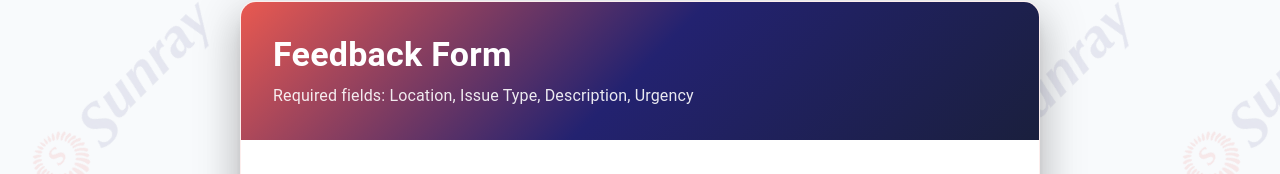
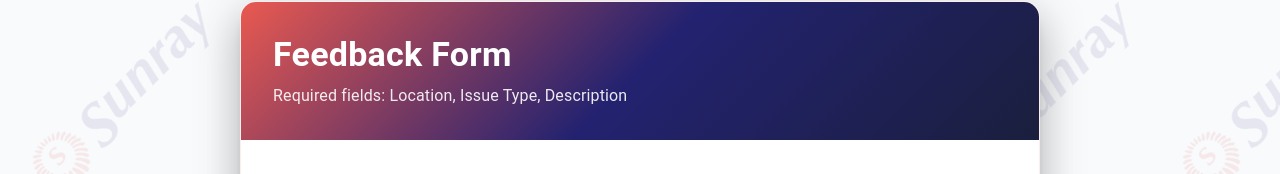
Before and after one commit to selvarasan08/wevalueyou, a React (Create React App) app: page / in a window 1280 px wide. Shown: the part 265-439 px from the top of the page. Built offline with nearby package versions, Linux system fonts and the light colour scheme.

Commit message:
Updated Code

```diff
--- a/src/App.js
+++ b/src/App.js
@@ -47,7 +47,6 @@
     issueType: '',
     otherIssue: '',
     description: '',
-    urgency: '',
     contactName: '',
     contactEmail: '',
     contactPhone: '',
@@ -274,7 +273,7 @@
 
 
   const validateForm = () => {
-    const required = ['description', 'urgency'];
+    const required = ['description'];
     for (let field of required) {
       if (!formData[field]) {
         return false;
@@ -297,7 +296,7 @@
     if (!validateForm()) {
       setSubmitStatus({
         type: 'error',
-        message: 'Please fill in all required fields (Description, Urgency, Location, Issue Type)',
+        message: 'Please fill in all required fields (Description, Location, Issue Type)',
       });
       return;
     }
@@ -526,7 +525,7 @@
               Feedback Form
             </Typography>
             <Typography variant="body1" sx={{ color: 'rgba(255,255,255,0.9)' }}>
-              Required fields: Location, Issue Type, Description, Urgency
+              Required fields: Location, Issue Type, Description
             </Typography>
           </Box>
 
```
